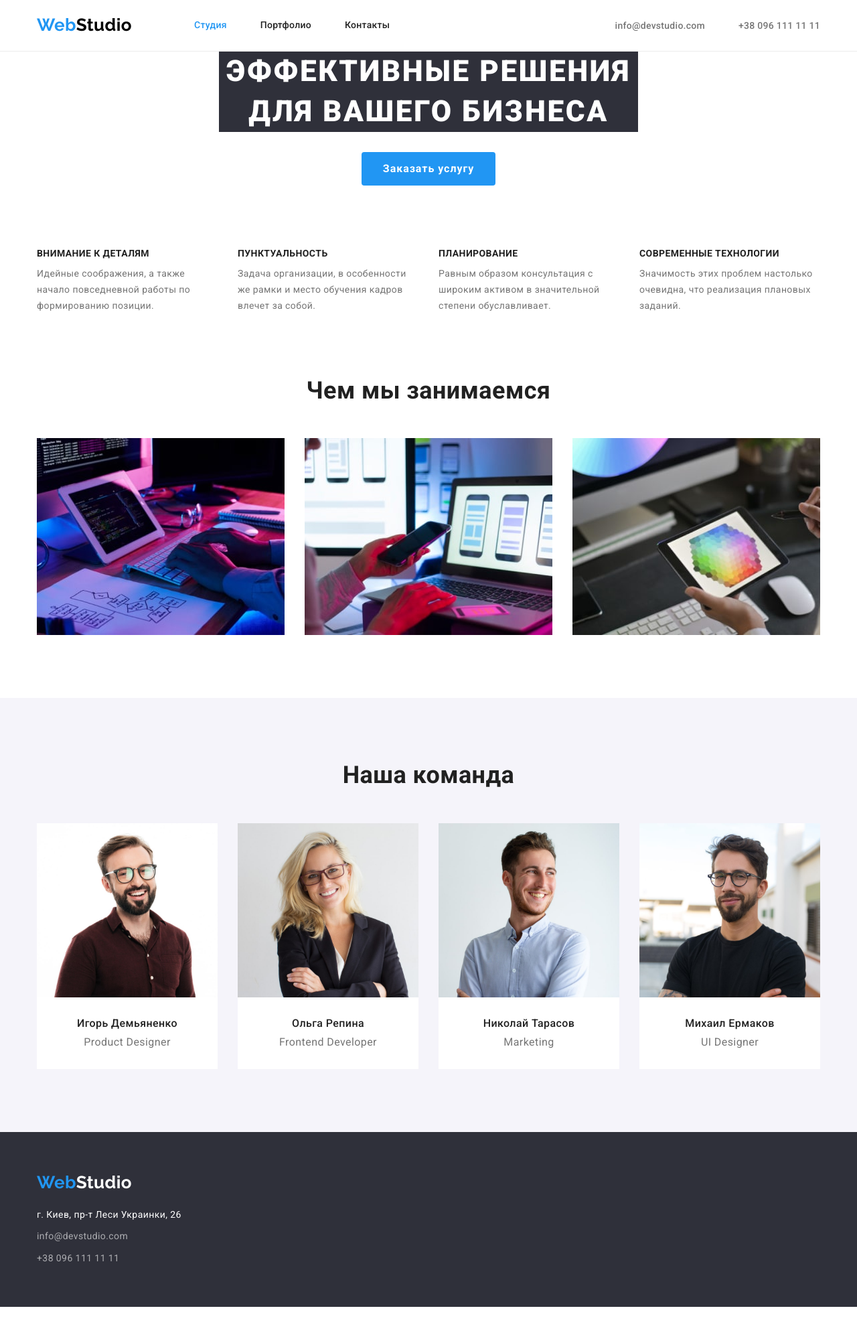
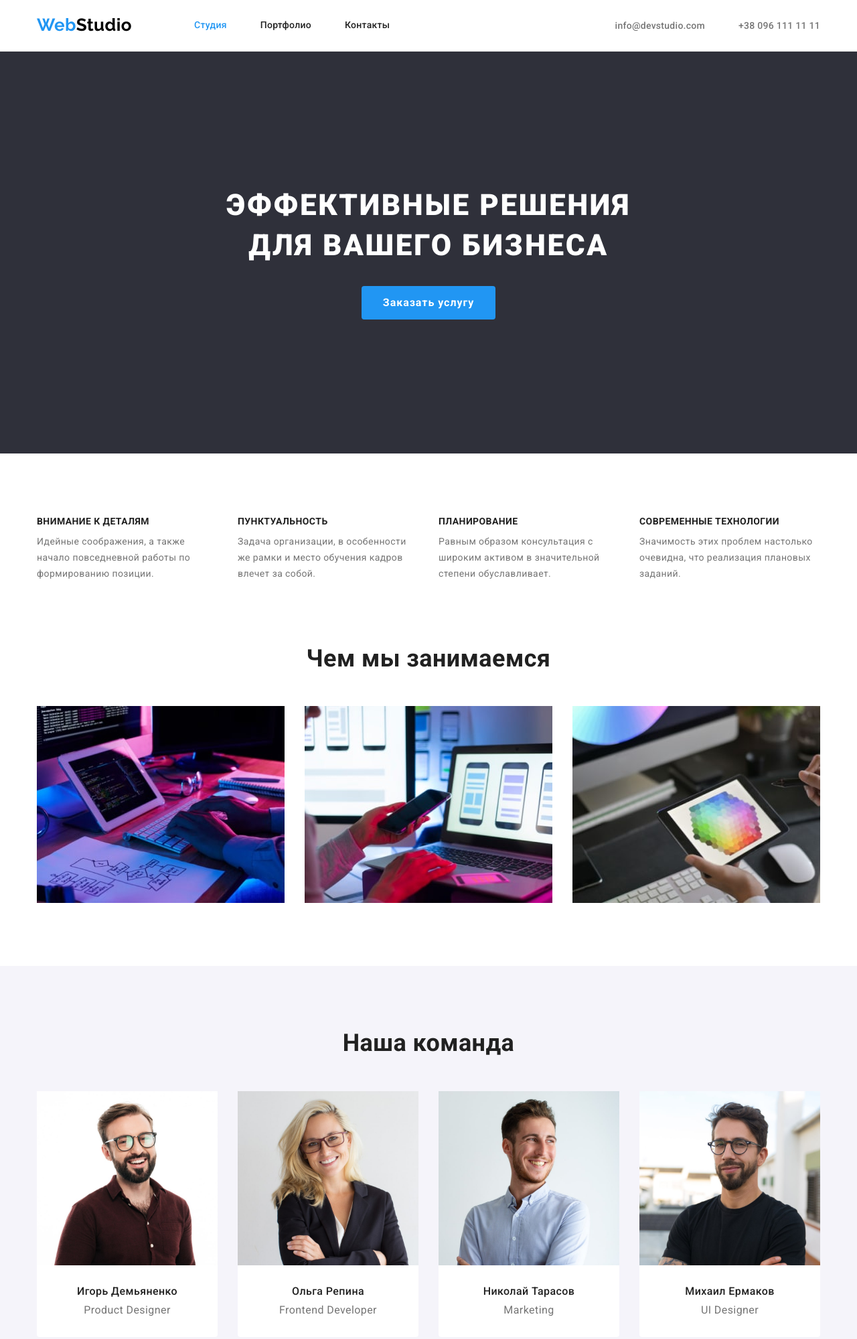
Before and after one commit to LenaLeri/goit-markup-hw-03, a plain HTML site: page index.html in a window 1280 px wide. Shown: the top 1999 px of the page at 67% size. Before the commit the page ends 1951 px from the top, so only its background shows below. Drawn offline with nearby package versions, Linux system fonts and the light colour scheme.

Commit message:
Module 3. HW (виправлено)

```diff
--- a/css/styles.css
+++ b/css/styles.css
@@ -38,6 +38,7 @@ body {
 }
 
 .section {
+  padding-top: 94px;
   padding-bottom: 94px;
 }
 
@@ -82,6 +83,7 @@ img {
 }
 
 /* --------------HEADER------------- */
+
 .main-container {
   display: flex;
   align-items: center;
@@ -169,6 +171,9 @@ img {
 
 .hero {
   text-align: center;
+  background-color: var(--second-backgraund-color);
+  padding-top: 200px;
+  padding-bottom: 200px;
 }
 
 .hero-title {
@@ -254,6 +259,10 @@ img {
 
 /* --------------WORK------------- */
 
+.work {
+  padding-top: 0;
+}
+
 .work-main-list {
   display: flex;
 }
@@ -276,9 +285,6 @@ img {
 .team {
   background-color: var(--btn-color);
 }
-.team-title {
-  padding-top: 94px;
-}
 
 .team-list {
   display: flex;
@@ -290,6 +296,8 @@ img {
 }
 
 .team-list .item {
+  border-radius: 0px 0px 4px 4px;
+
   background-color: var(--background-color);
 }
 
@@ -309,12 +317,12 @@ img {
 }
 
 .team-card {
-  margin-top: 30px;
-  margin-bottom: 30px;
+  padding-top: 30px;
+  padding-bottom: 30px;
 }
 
 /* --------------FOOTER------------- */
-.footr-container {
+.footer {
   padding-top: 60px;
   padding-bottom: 60px;
 }
@@ -352,14 +360,10 @@ img {
 
 /* --------------WORK LIST------------- */
 
-.filter {
-  padding-top: 94px;
-}
-
 .filter-list {
   display: flex;
   justify-content: center;
-  margin-bottom: 34px;
+  margin-bottom: 50px;
 }
 
 .filter-list .item:nth-last-child(-n + 2) {
--- a/index.html
+++ b/index.html
@@ -43,7 +43,7 @@
 
     <main>
       <!-- Hero -->
-      <section class="section hero">
+      <section class="hero">
         <div class="container">
           <h1 class="hero-title">Эффективные решения для вашего бизнеса</h1>
           <button type="button" class="button hero-button">Заказать услугу</button>
@@ -144,7 +144,7 @@
     </main>
 
     <footer class="footer">
-      <div class="container footr-container">
+      <div class="container footer-container">
         <a href="/" class="link logo logo-footer"><span class="logo-span">Web</span>Studio</a>
         <address class="address">
           <ul class="list footer-list">
```
Also changed, not shown: portfolio.html (+2 -2 lines).
